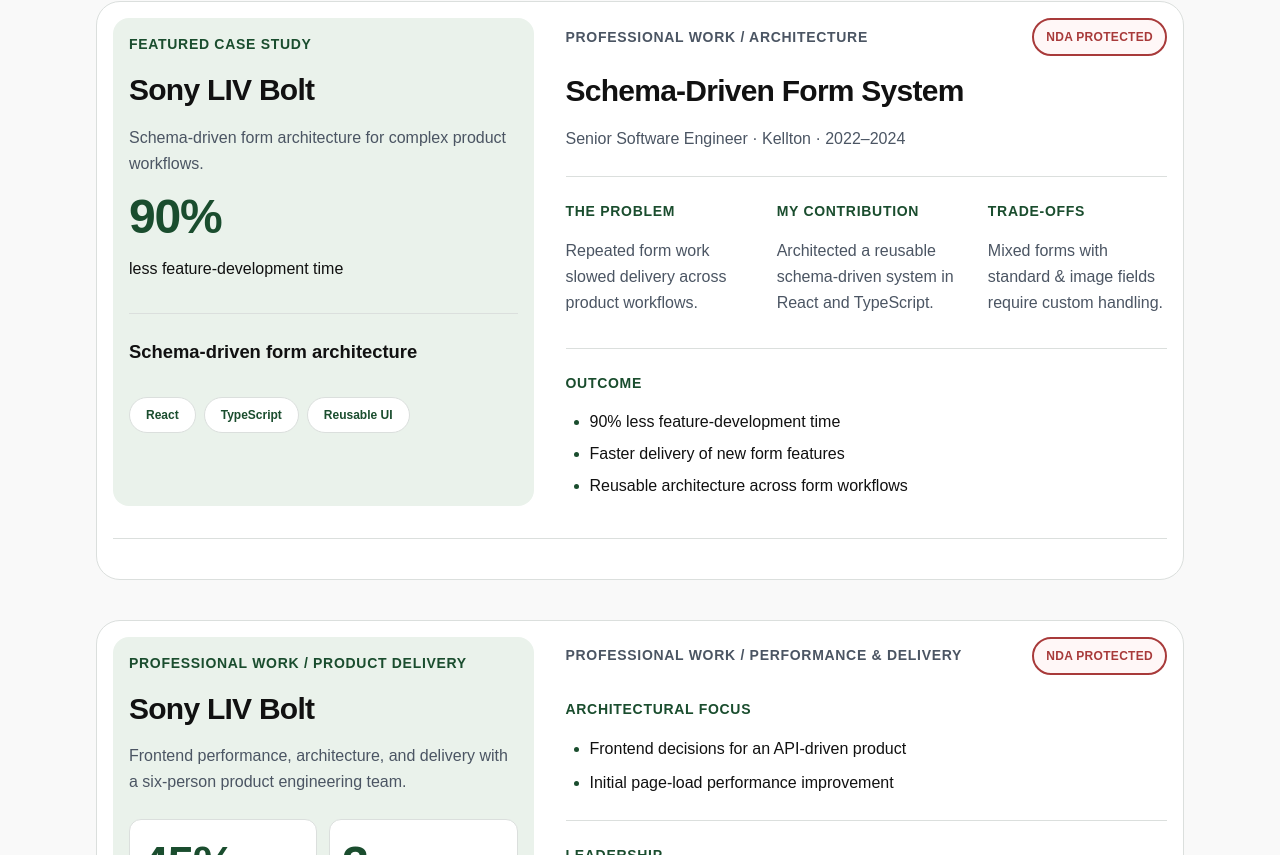
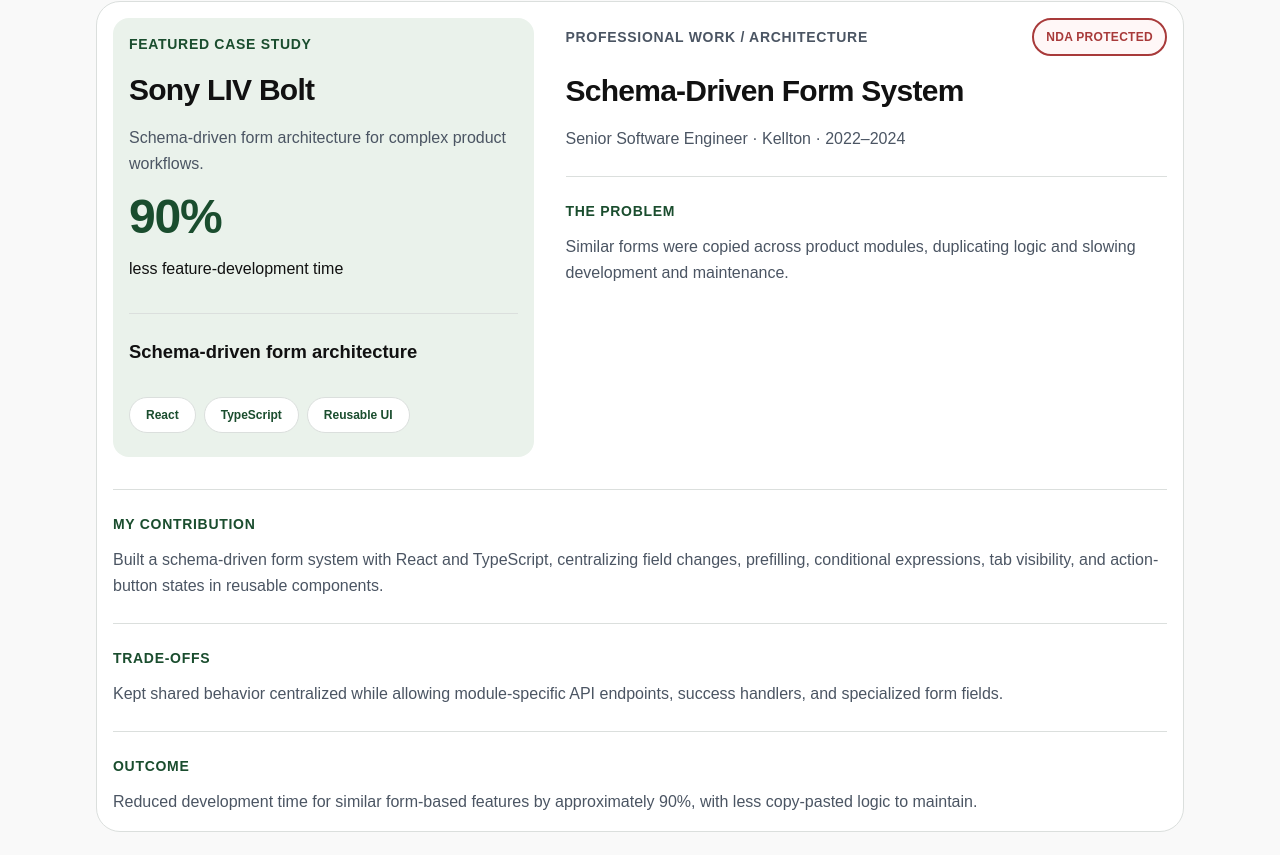
Before and after one commit to Abhishekumar93/portfolio-v2, a Next.js app: page / in a window 1280 px wide. Shown: the part 1085-1940 px from the top of the page. Built offline with nearby package versions, Linux system fonts and the light colour scheme.

Commit message:
Refine professional case study layout and content

```diff
--- a/components/Sections/ProfessionalCaseStudies/SchemaDrivenCaseStudy.tsx
+++ b/components/Sections/ProfessionalCaseStudies/SchemaDrivenCaseStudy.tsx
@@ -1,35 +1,9 @@
 import ProfessionalCaseStudyCard from './ProfessionalCaseStudyCard';
 
-const caseStudyData = [
-  {
-    title: 'The Problem',
-    description: 'Repeated form work slowed delivery across product workflows.',
-  },
-  {
-    title: 'My Contribution',
-    description:
-      'Architected a reusable schema-driven system in React and TypeScript.',
-  },
-  {
-    title: 'Trade-offs',
-    description:
-      'Mixed forms with standard & image fields require custom handling.',
-  },
-];
+const headingClassName =
+  'text-[clamp(0.75rem,2.5vw,1.25rem)] md:text-[clamp(0.75rem,1.75vw,0.875rem)] font-bold uppercase tracking-wider text-accent';
+
 const SchemaDrivenCaseStudy = () => {
-  const displayCaseStudyData = () => {
-    return caseStudyData.map((item) => (
-      <div key={item.title.toLowerCase().replaceAll(/\s+/g, '-')}>
-        <h4 className="text-[clamp(0.75rem,2.5vw,1.25rem)] md:text-[clamp(0.75rem,1.75vw,0.875rem)] font-bold uppercase tracking-wider text-accent">
-          {item.title}
-        </h4>
-        <p className="mt-2 lg:mt-4 text-[clamp(0.75rem,3.25vw,1rem)] md:text-[clamp(0.75rem,1.35vw,1rem)] leading-relaxed text-text-secondary">
-          {item.description}
-        </p>
-      </div>
-    ));
-  };
-
   return (
     <ProfessionalCaseStudyCard
       featuredTitle="Featured Case Study"
@@ -41,13 +15,10 @@ const SchemaDrivenCaseStudy = () => {
           <p className="mt-4 text-[clamp(0.875rem,4vw,1rem)] leading-normal text-foreground">
             less feature-development time
           </p>
-          <p className="mt-4 md:mt-6 lg:mt-8 border-t border-border pt-6 text-[clamp(1rem,4vw,1.15rem)] font-semibold leading-normal text-foreground">
+          <p className="mt-4 border-t border-border pt-6 text-[clamp(1rem,4vw,1.15rem)] font-semibold leading-normal text-foreground md:mt-6 lg:mt-8">
             Schema-driven form architecture
           </p>
-          <ul
-            aria-label="Technologies"
-            className="mt-4 md:mt-6 lg:mt-8 flex flex-wrap gap-2"
-          >
+          <ul aria-label="Technologies" className="mt-4 flex flex-wrap gap-2 md:mt-6 lg:mt-8">
             {['React', 'TypeScript', 'Reusable UI'].map((technology) => (
               <li
                 key={technology}
@@ -71,20 +42,35 @@ const SchemaDrivenCaseStudy = () => {
           <p className="mt-4 text-[clamp(0.875rem,1.5vw,1rem)] leading-relaxed text-text-secondary">
             Senior Software Engineer · Kellton · 2022–2024
           </p>
-          <div className="mt-6 grid gap-8 border-t border-border pt-6 lg:grid-cols-3">
-            {displayCaseStudyData()}
-          </div>
-          <div className="mt-8 border-t border-border pt-6">
-            <h4 className="text-[clamp(0.75rem,2.5vw,1.25rem)] md:text-[clamp(0.75rem,1.75vw,0.875rem)] font-bold uppercase tracking-wider text-accent">
-              Outcome
-            </h4>
-            <ul className="mt-4 list-disc space-y-3 pl-6 text-[clamp(0.75rem,3.25vw,1rem)] md:text-[clamp(0.75rem,1.35vw,1rem)] leading-normal text-foreground marker:text-accent md:text-lg">
-              <li>90% less feature-development time</li>
-              <li>Faster delivery of new form features</li>
-              <li>Reusable architecture across form workflows</li>
-            </ul>
+          <div className="mt-6 border-t border-border pt-6">
+            <h4 className={headingClassName}>The Problem</h4>
+            <p className="mt-3 text-[clamp(0.75rem,3.25vw,1rem)] leading-relaxed text-text-secondary md:text-[clamp(0.75rem,1.35vw,1rem)]">
+              Similar forms were copied across product modules, duplicating logic and slowing development and maintenance.
+            </p>
           </div>
         </>
+      }
+      fullWidthContent={
+        <div className="space-y-6">
+          <section>
+            <h4 className={headingClassName}>My Contribution</h4>
+            <p className="mt-3 leading-relaxed text-text-secondary">
+              Built a schema-driven form system with React and TypeScript, centralizing field changes, prefilling, conditional expressions, tab visibility, and action-button states in reusable components.
+            </p>
+          </section>
+          <section className="border-t border-border pt-6">
+            <h4 className={headingClassName}>Trade-offs</h4>
+            <p className="mt-3 leading-relaxed text-text-secondary">
+              Kept shared behavior centralized while allowing module-specific API endpoints, success handlers, and specialized form fields.
+            </p>
+          </section>
+          <section className="border-t border-border pt-6">
+            <h4 className={headingClassName}>Outcome</h4>
+            <p className="mt-3 leading-relaxed text-text-secondary">
+              Reduced development time for similar form-based features by approximately 90%, with less copy-pasted logic to maintain.
+            </p>
+          </section>
+        </div>
       }
       detailsHeading="Architecture"
     />
```
